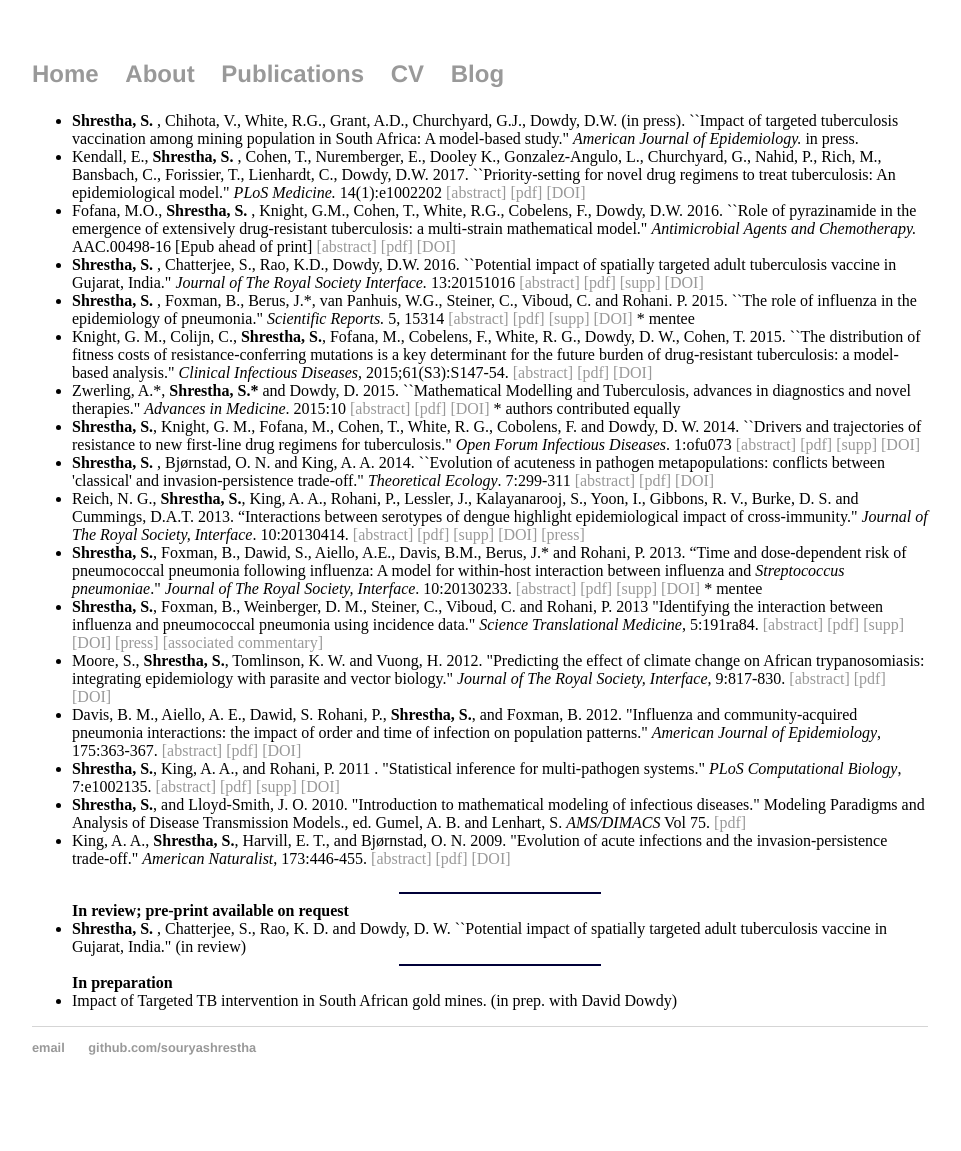
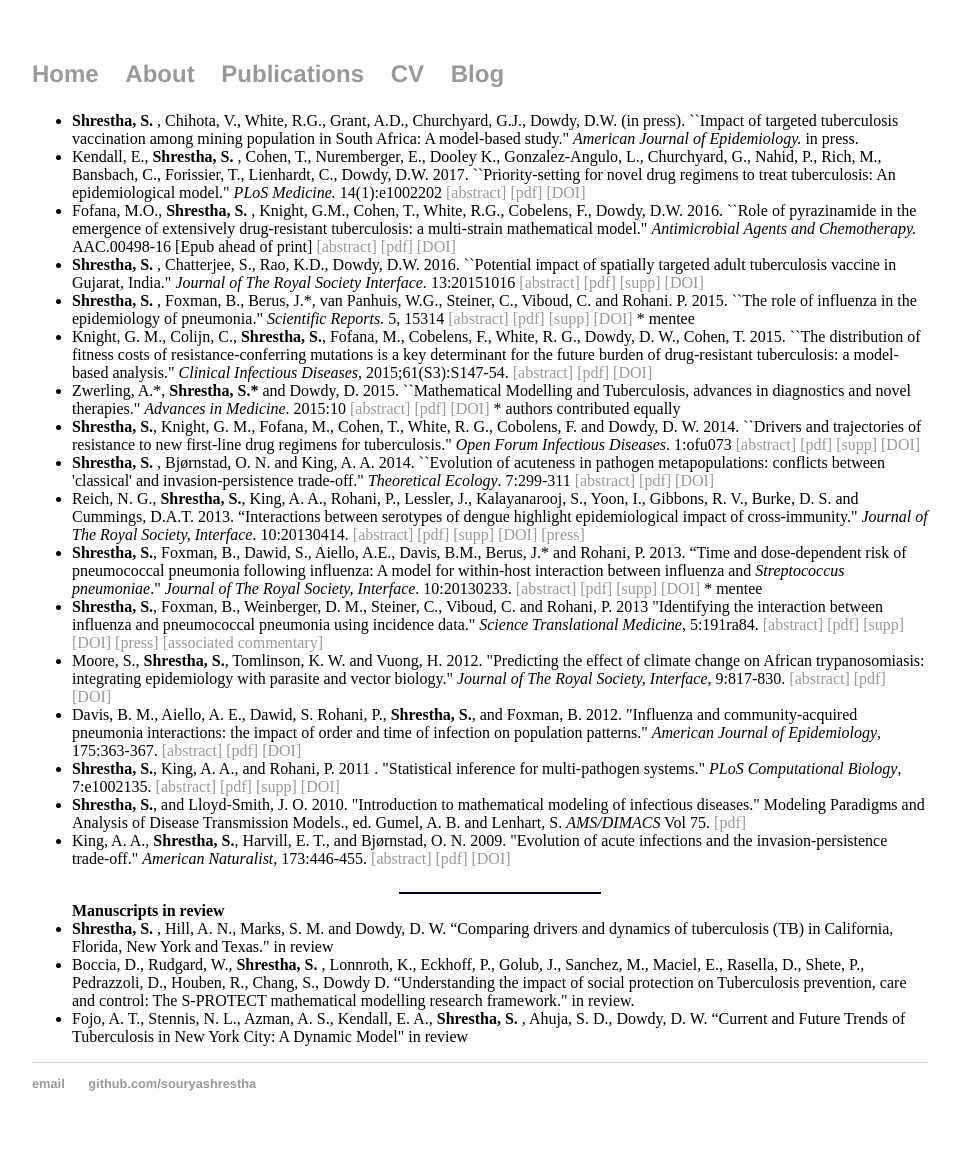
Before and after one commit to souryashrestha/souryashrestha.github.io, a Jekyll site: the page built from publications/index.html, in a window 1280 px wide. Shown: the whole page, without its empty margins (160-1121 px from the left). Built offline with Jekyll 4.4.1, drawn with Linux system fonts in a browser that asks for light colours; before the commit the page ends 1115 px from its top, so only the background shows below that.

Commit message:
Update index.html

```diff
--- a/publications/index.html
+++ b/publications/index.html
@@ -101,13 +101,14 @@ title: Sourya Shrestha
 	</p>
 
 <hr color= 000038 width=200>
-<b>In review; pre-print available on request</b>
+<b>Manuscripts in review</b>
 
-<li> <b> Shrestha, S. </b> , Chatterjee, S., Rao, K. D. and Dowdy, D. W. ``Potential impact of spatially targeted adult tuberculosis vaccine in Gujarat, India." (in review)
+<li> <b> Shrestha, S. </b> , Hill, A. N., Marks, S. M. and Dowdy, D. W. “Comparing drivers and dynamics
+of tuberculosis (TB) in California, Florida, New York and Texas." in review
 
-<hr color= 000038 width=200>
-<b>In preparation </b>
-<li> Impact of Targeted TB intervention in South African gold mines. (in prep. with David Dowdy)
+<li> Boccia, D., Rudgard, W., <b> Shrestha, S. </b>, Lonnroth, K., Eckhoff, P., Golub, J., Sanchez, M., Maciel, E., Rasella, D., Shete, P., Pedrazzoli, D., Houben, R., Chang, S., Dowdy D. “Understanding the impact of social protection on Tuberculosis prevention, care and control: The S-PROTECT mathematical modelling research framework." in review.
+
+<li> Fojo, A. T., Stennis, N. L., Azman, A. S., Kendall, E. A., <b> Shrestha, S. </b>, Ahuja, S. D., Dowdy, D. W. “Current and Future Trends of Tuberculosis in New York City: A Dynamic Model" in review
 
 </ul>
 
```
